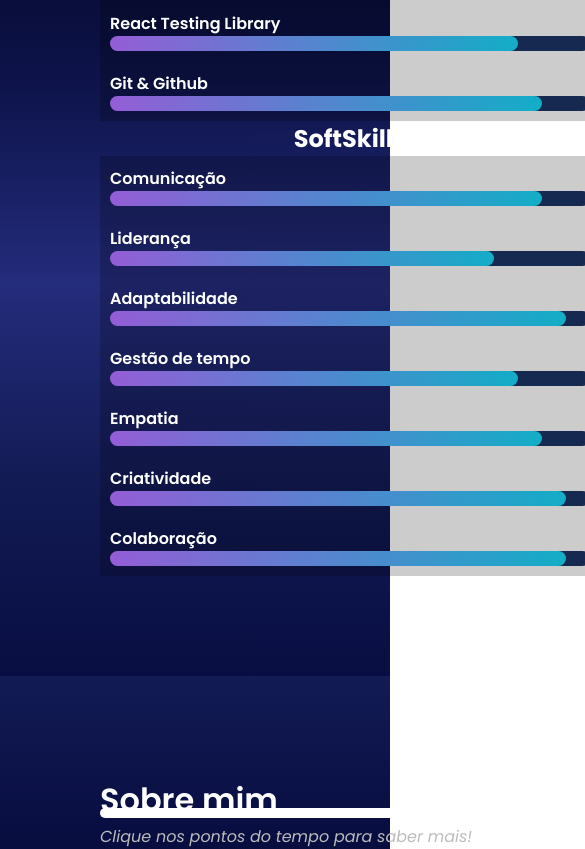
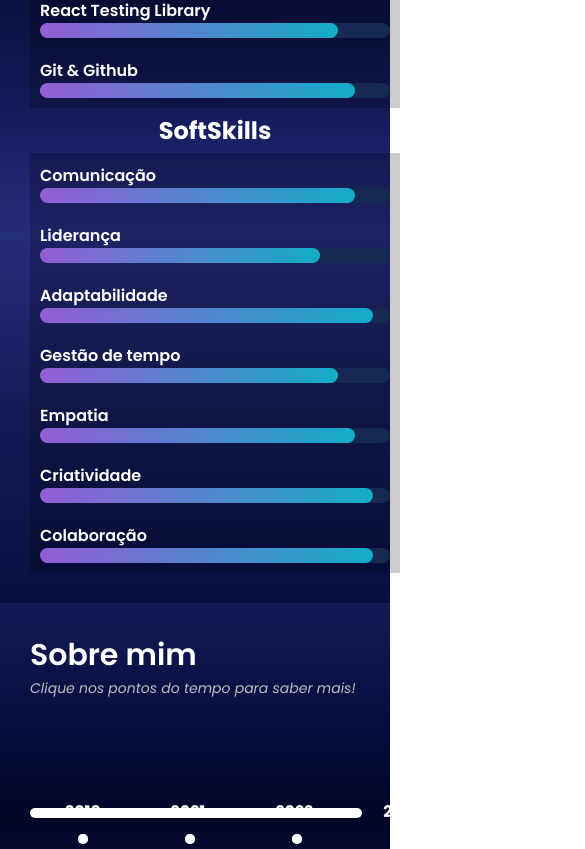
Before and after one commit to raphaelbaere/portfolio, a React app: page / in a window 390 px wide. Shown: the part 1780-2629 px from the top of the page, 585 px wide, since content can reach past the window. Built offline with nearby package versions, Linux system fonts and the light colour scheme.

Commit message:
css about me responsible

```diff
--- a/src/styles/AboutMe.css
+++ b/src/styles/AboutMe.css
@@ -82,3 +82,26 @@
     width: 30%;
     margin-top: 10px;
 }
+
+@media screen and (max-width: 800px) {
+    #about-me {
+        padding: 30px;
+        overflow: hidden;
+    }
+
+    #about-me h1 {
+        font-size: 30px;
+    }
+
+    #about-me p {
+        font-size: 14px;
+    }
+
+    #time-dot-container div {
+        width: 10px;
+        height: 10px;
+        border-radius: 100%;
+        background-color: white;
+        cursor: pointer;
+    }
+}
--- a/src/styles/Projects.css
+++ b/src/styles/Projects.css
@@ -153,7 +153,7 @@
     position: absolute;
     top: 450px;
     right: 220px;
-    padding: 2px;
+    padding: 5px;
     background-color: white;
     border-radius: 15px;
     color: #242c7c;
@@ -162,7 +162,7 @@
 }
 
 #site-link {
-    padding: 2px;
+    padding: 5px;
 }
 
 #right-arrow, #left-arrow {
--- a/src/styles/Technologies.css
+++ b/src/styles/Technologies.css
@@ -28,3 +28,20 @@
     height: auto;
     background-color: rgba(0, 0, 0, 0.2);
 }
+
+@media screen and (max-width: 800px) {
+    #skills {
+        padding: 30px;
+    }
+    #skills h1 {
+        font-size: 30px;
+        margin-bottom: 10px;
+    }
+    .skills-container {
+        width: 370px;
+    }
+    #skills h2 {
+        margin-bottom: 5px;
+        margin-top: 5px;
+    }
+}
```
